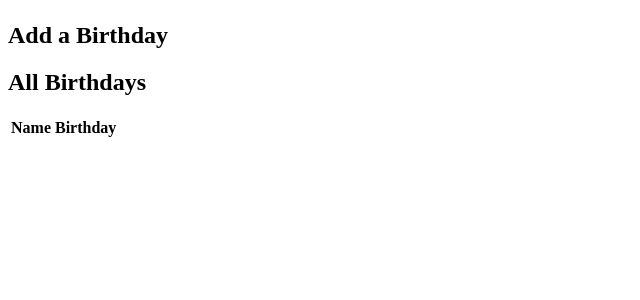
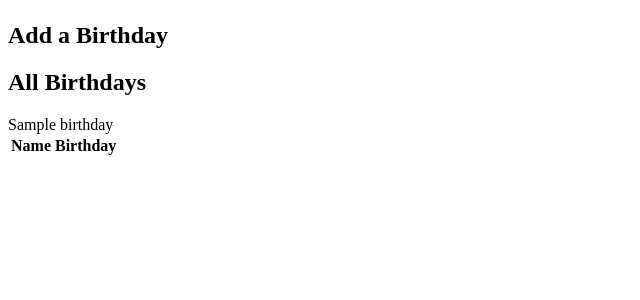
Before and after one commit to Dchoi0729/cs50, a Flask app: template birthdays/templates/index.html in a window 1280 px wide. Shown: the part 58-358 px from the top of the page, without its empty margins (0-640 px from the left). Run offline with Flask 2, Linux system fonts and the light colour scheme; the template is opened without the code that fills it: most values are stand-ins (such as "Sample title", 1, 10 or a date in 2020); lists and menus that the app fills with data are empty; some libraries are stand-ins or nearby versions.

Commit message:
Fri, Jul 15, 2022, 11:38 AM +00:00

```diff
--- a/birthdays/app.py
+++ b/birthdays/app.py
@@ -36,5 +36,4 @@ def index():
 
         birthday_list = db.execute("SELECT * FROM birthdays")
 
-
         return render_template("index.html", birthdays=birthday_list)
--- a/birthdays/templates/index.html
+++ b/birthdays/templates/index.html
@@ -29,6 +29,11 @@
                     </thead>
                     <tbody>
                         <!-- TODO: Loop through the database entries to display them in this table -->
+                        {% for birthday in birthdays %}
+                            <tr>
+                                {{ birthday }}
+                            </tr>
+                        {% endfor %}
                     </tbody>
                 </table>
             </div>
```
